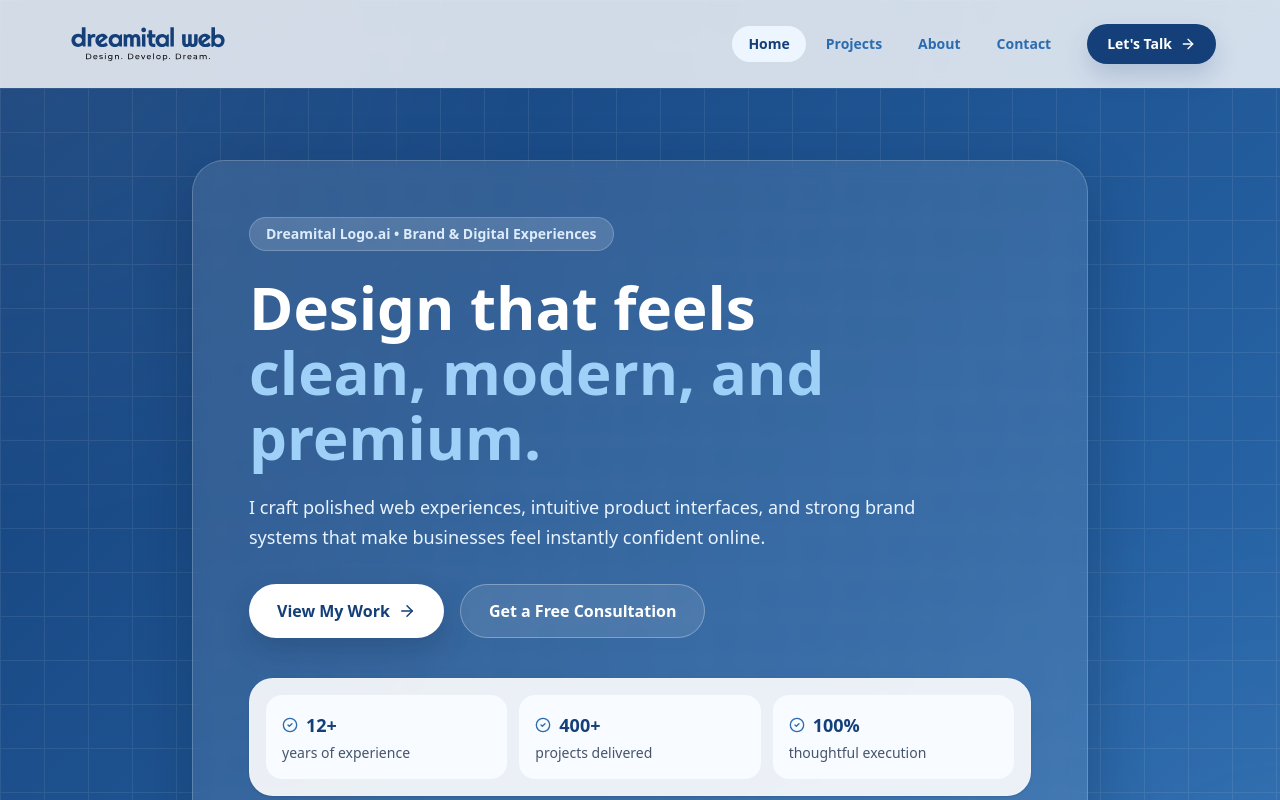
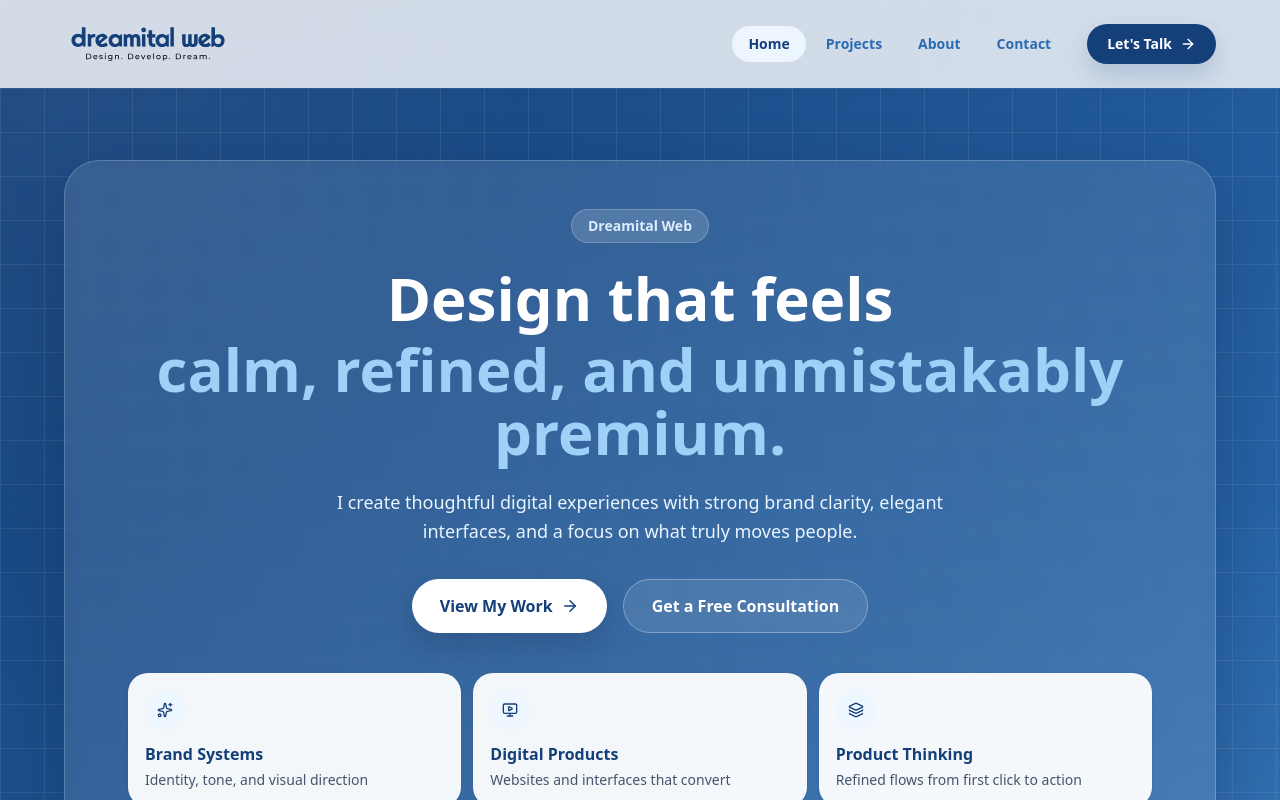
Before and after one commit to hadiaalv/ui-ux, a Next.js app in the folder portfolio/: page / in a window 1280 px wide. Shown: the top 800 px of the page. Built offline with nearby package versions, Linux system fonts and the light colour scheme.

Commit message:
hero updated

```diff
--- a/portfolio/src/app/about/page.tsx
+++ b/portfolio/src/app/about/page.tsx
@@ -13,7 +13,6 @@ import {
   Users,
   Briefcase,
 } from "lucide-react";
-import Image from "next/image";
 import CTABanner from "@/components/CTABanner";
 
 const profile = {
@@ -67,36 +66,23 @@ export default function AboutPage() {
   return (
     <>
       {/* Header */}
-      <section className="pt-32 md:pt-40 pb-20 px-6 md:px-16 bg-gradient-to-b from-navy to-navy-dark">
-        <div className="max-w-7xl mx-auto grid lg:grid-cols-[1fr_0.7fr] gap-12 items-center">
+      <section className="bg-[linear-gradient(135deg,#143f78_0%,#2b6cb0_100%)] px-6 pb-20 pt-32 md:px-16 md:pt-40">
+        <div className="mx-auto max-w-5xl text-center">
           <motion.div
             initial={{ opacity: 0, y: 20 }}
             animate={{ opacity: 1, y: 0 }}
             transition={{ duration: 0.5 }}
+            className="rounded-[2rem] border border-white/20 bg-white/10 p-8 shadow-[0_20px_60px_rgba(4,18,37,0.25)] backdrop-blur-sm md:p-12"
           >
-            <p className="text-gold font-bold text-sm tracking-widest uppercase mb-3">
+            <p className="mb-3 text-sm font-bold uppercase tracking-[0.25em] text-[#dcecfb]">
               About Me
             </p>
-            <h1 className="text-3xl md:text-5xl font-bold text-white mb-4">
+            <h1 className="mb-4 text-3xl font-bold text-white md:text-5xl">
               {profile.name}
             </h1>
-            <p className="text-blue-100/80 text-lg">{profile.title}</p>
-          </motion.div>
-
-          <motion.div
-            initial={{ opacity: 0, scale: 0.95 }}
-            animate={{ opacity: 1, scale: 1 }}
-            transition={{ duration: 0.5, delay: 0.1 }}
-            className="relative w-full max-w-[220px] mx-auto lg:ml-auto lg:mr-0"
-          >
-            <div className="relative w-full aspect-square rounded-2xl overflow-hidden border border-white/10 shadow-xl">
-              <Image
-                src="/profile.png"
-                alt={profile.name}
-                fill
-                className="object-cover"
-              />
-            </div>
+            <p className="mx-auto max-w-2xl text-lg leading-relaxed text-[#e9f4ff]">
+              {profile.title}
+            </p>
           </motion.div>
         </div>
       </section>
--- a/portfolio/src/app/contact/page.tsx
+++ b/portfolio/src/app/contact/page.tsx
@@ -54,22 +54,22 @@ export default function ContactPage() {
   return (
     <>
       {/* Header */}
-      <section className="pt-32 md:pt-40 pb-20 px-6 md:px-16 bg-gradient-to-b from-navy to-navy-dark">
-        <div className="max-w-3xl mx-auto text-center">
+      <section className="bg-[linear-gradient(135deg,#143f78_0%,#2b6cb0_100%)] px-6 pb-20 pt-32 md:px-16 md:pt-40">
+        <div className="mx-auto max-w-3xl text-center">
           <motion.div
             initial={{ opacity: 0, y: 20 }}
             animate={{ opacity: 1, y: 0 }}
             transition={{ duration: 0.5 }}
+            className="rounded-[2rem] border border-white/20 bg-white/10 p-8 shadow-[0_20px_60px_rgba(4,18,37,0.25)] backdrop-blur-sm md:p-12"
           >
-            <p className="text-gold font-bold text-sm tracking-widest uppercase mb-3">
+            <p className="mb-3 text-sm font-bold uppercase tracking-[0.25em] text-[#dcecfb]">
               Contact
             </p>
-            <h1 className="text-3xl md:text-5xl font-bold text-white mb-4">
-              Let's Start a Project
+            <h1 className="mb-4 text-3xl font-bold text-white md:text-5xl">
+              Let&apos;s Start a Project
             </h1>
-            <p className="text-blue-100/80 text-lg">
-              Have a project in mind? Let's work together to create something
-              amazing.
+            <p className="text-lg leading-relaxed text-[#e9f4ff]">
+              Have a project in mind? Let&apos;s work together to create something amazing.
             </p>
           </motion.div>
         </div>
--- a/portfolio/src/app/layout.tsx
+++ b/portfolio/src/app/layout.tsx
@@ -1,17 +1,18 @@
 import "./globals.css";
 import Navbar from "@/components/Navbar";
 import Footer from "@/components/Footer";
+import type { ReactNode } from "react";
 
 export const metadata = {
-  title: "Dreamital Logo.ai | Brand & Digital Experience Studio",
+  title: "Dreamital Web",
   description:
-    "Dreamital Logo.ai creates polished digital experiences with a premium, modern brand identity.",
+    "Dreamital Web",
 };
 
 export default function RootLayout({
   children,
 }: {
-  children: React.ReactNode;
+  children: ReactNode;
 }) {
   return (
     <html lang="en">
--- a/portfolio/src/app/projects/page.tsx
+++ b/portfolio/src/app/projects/page.tsx
@@ -136,22 +136,22 @@ export default function ProjectsPage() {
   return (
     <>
       {/* Header */}
-      <section className="pt-32 md:pt-40 pb-20 px-6 md:px-16 bg-gradient-to-b from-navy to-navy-dark">
-        <div className="max-w-3xl mx-auto text-center">
+      <section className="bg-[linear-gradient(135deg,#143f78_0%,#2b6cb0_100%)] px-6 pb-20 pt-32 md:px-16 md:pt-40">
+        <div className="mx-auto max-w-3xl text-center">
           <motion.div
             initial={{ opacity: 0, y: 20 }}
             animate={{ opacity: 1, y: 0 }}
             transition={{ duration: 0.5 }}
+            className="rounded-[2rem] border border-white/20 bg-white/10 p-8 shadow-[0_20px_60px_rgba(4,18,37,0.25)] backdrop-blur-sm md:p-12"
           >
-            <p className="text-gold font-bold text-sm tracking-widest uppercase mb-3">
+            <p className="mb-3 text-sm font-bold uppercase tracking-[0.25em] text-[#dcecfb]">
               Portfolio
             </p>
-            <h1 className="text-3xl md:text-5xl font-bold text-white mb-4">
+            <h1 className="mb-4 text-3xl font-bold text-white md:text-5xl">
               My Projects
             </h1>
-            <p className="text-blue-100/80 text-lg">
-              A collection of recent client work spanning ecommerce, web
-              design, and full-stack platform builds.
+            <p className="text-lg leading-relaxed text-[#e9f4ff]">
+              A collection of recent client work spanning ecommerce, web design, and full-stack platform builds.
             </p>
           </motion.div>
         </div>
--- a/portfolio/src/components/Hero.tsx
+++ b/portfolio/src/components/Hero.tsx
@@ -2,13 +2,13 @@
 
 import Link from "next/link";
 import { motion } from "framer-motion";
-import { ArrowRight, CheckCircle2 } from "lucide-react";
+import { ArrowRight, Sparkles, Layers, MonitorPlay } from "lucide-react";
 
 export default function Hero() {
-  const highlights = [
-    { title: "12+", text: "years of experience" },
-    { title: "400+", text: "projects delivered" },
-    { title: "100%", text: "thoughtful execution" },
+  const cards = [
+    { title: "Brand Systems", icon: Sparkles, text: "Identity, tone, and visual direction" },
+    { title: "Digital Products", icon: MonitorPlay, text: "Websites and interfaces that convert" },
+    { title: "Product Thinking", icon: Layers, text: "Refined flows from first click to action" },
   ];
 
   return (
@@ -34,25 +34,26 @@ export default function Hero() {
           initial={{ opacity: 0, y: 24 }}
           animate={{ opacity: 1, y: 0 }}
           transition={{ duration: 0.6 }}
-          className="mx-auto max-w-4xl rounded-[2rem] border border-white/20 bg-white/10 p-8 shadow-[0_20px_60px_rgba(4,18,37,0.25)] backdrop-blur-sm md:p-12 lg:p-14"
+          className="rounded-[2.2rem] border border-white/20 bg-white/10 p-8 shadow-[0_24px_70px_rgba(4,18,37,0.24)] backdrop-blur-sm md:p-10 lg:p-12"
         >
+          <div className="mx-auto max-w-5xl text-center">
             <span className="inline-flex items-center gap-2 rounded-full border border-white/20 bg-white/15 px-4 py-1.5 text-sm font-semibold text-[#dcecfb]">
-            Dreamital Logo.ai • Brand & Digital Experiences
+              Dreamital Web
             </span>
 
-          <h1 className="mt-6 text-4xl font-bold leading-[1.08] text-white md:text-5xl lg:text-6xl">
+            <h1 className="mt-6 text-4xl font-bold leading-[1.05] text-white md:text-5xl lg:text-6xl">
               Design that feels
-            <span className="block text-[#9fd0f8]">clean, modern, and premium.</span>
+              <span className="mt-2 block text-[#9fd0f8]">calm, refined, and unmistakably premium.</span>
             </h1>
 
-          <p className="mt-6 max-w-2xl text-lg leading-relaxed text-[#e9f4ff]">
-            I craft polished web experiences, intuitive product interfaces, and strong brand systems that make businesses feel instantly confident online.
+            <p className="mx-auto mt-6 max-w-2xl text-lg leading-relaxed text-[#e9f4ff]">
+              I create thoughtful digital experiences with strong brand clarity, elegant interfaces, and a focus on what truly moves people.
             </p>
 
-          <div className="mt-8 flex flex-wrap gap-4">
+            <div className="mt-8 flex flex-wrap justify-center gap-4">
               <Link
                 href="/projects"
-              className="inline-flex items-center gap-2 rounded-full bg-white px-7 py-3.5 font-semibold text-navy shadow-[0_12px_30px_rgba(10,28,60,0.2)] transition-all duration-200 hover:-translate-y-0.5 hover:bg-[#f4f9ff] group"
+                className="group inline-flex items-center gap-2 rounded-full bg-white px-7 py-3.5 font-semibold text-navy shadow-[0_12px_30px_rgba(10,28,60,0.2)] transition-all duration-200 hover:-translate-y-0.5 hover:bg-[#f4f9ff]"
               >
                 View My Work
                 <ArrowRight size={18} className="transition-transform group-hover:translate-x-1" />
@@ -65,17 +66,21 @@ export default function Hero() {
                 Get a Free Consultation
               </Link>
             </div>
+          </div>
 
-          <div className="mt-10 grid gap-3 rounded-[1.5rem] border border-white/20 bg-white/90 p-4 shadow-sm md:grid-cols-3">
-            {highlights.map((item) => (
-              <div key={item.title} className="rounded-[1rem] bg-[#f8fbff] p-4 text-left">
-                <div className="flex items-center gap-2 text-navy">
-                  <CheckCircle2 size={16} className="text-gold" />
-                  <span className="text-lg font-semibold">{item.title}</span>
+          <div className="mx-auto mt-10 grid max-w-5xl gap-3 md:grid-cols-3">
+            {cards.map((card) => {
+              const Icon = card.icon;
+              return (
+                <div key={card.title} className="rounded-[1.25rem] border border-white/20 bg-white/95 p-4 text-left shadow-sm">
+                  <div className="flex h-10 w-10 items-center justify-center rounded-full bg-[#eef6ff] text-navy">
+                    <Icon size={16} />
                   </div>
-                <p className="mt-1 text-sm text-slate-600">{item.text}</p>
+                  <p className="mt-3 font-semibold text-navy">{card.title}</p>
+                  <p className="mt-1 text-sm text-slate-600">{card.text}</p>
                 </div>
-            ))}
+              );
+            })}
           </div>
         </motion.div>
       </div>
--- /dev/null
+++ b/portfolio/src/types/global.d.ts
@@ -0,0 +1,4 @@
+declare module '*.css' {
+  const content: { [key: string]: string };
+  export default content;
+}
```
Lines whose indentation alone changed are shown as unchanged.
